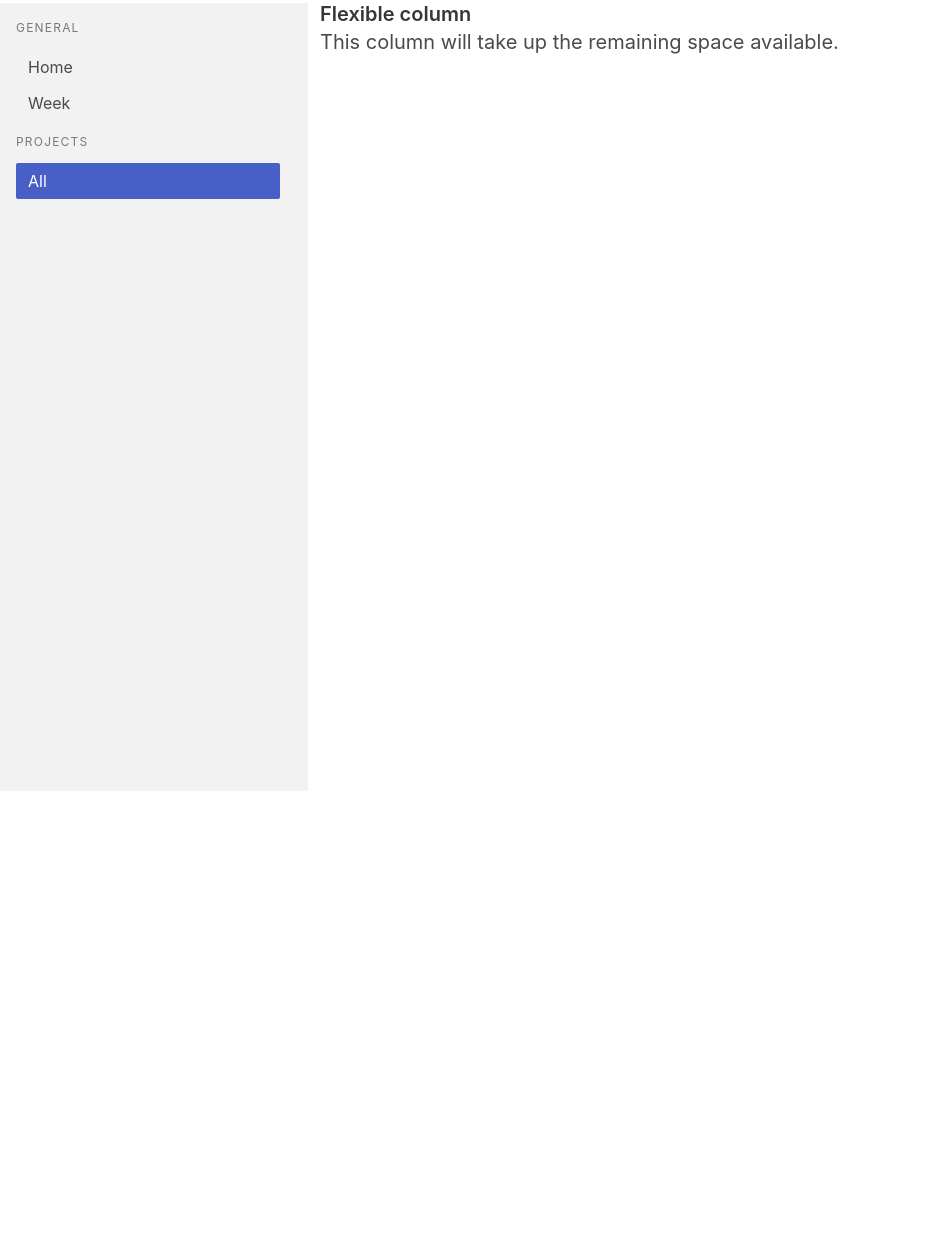
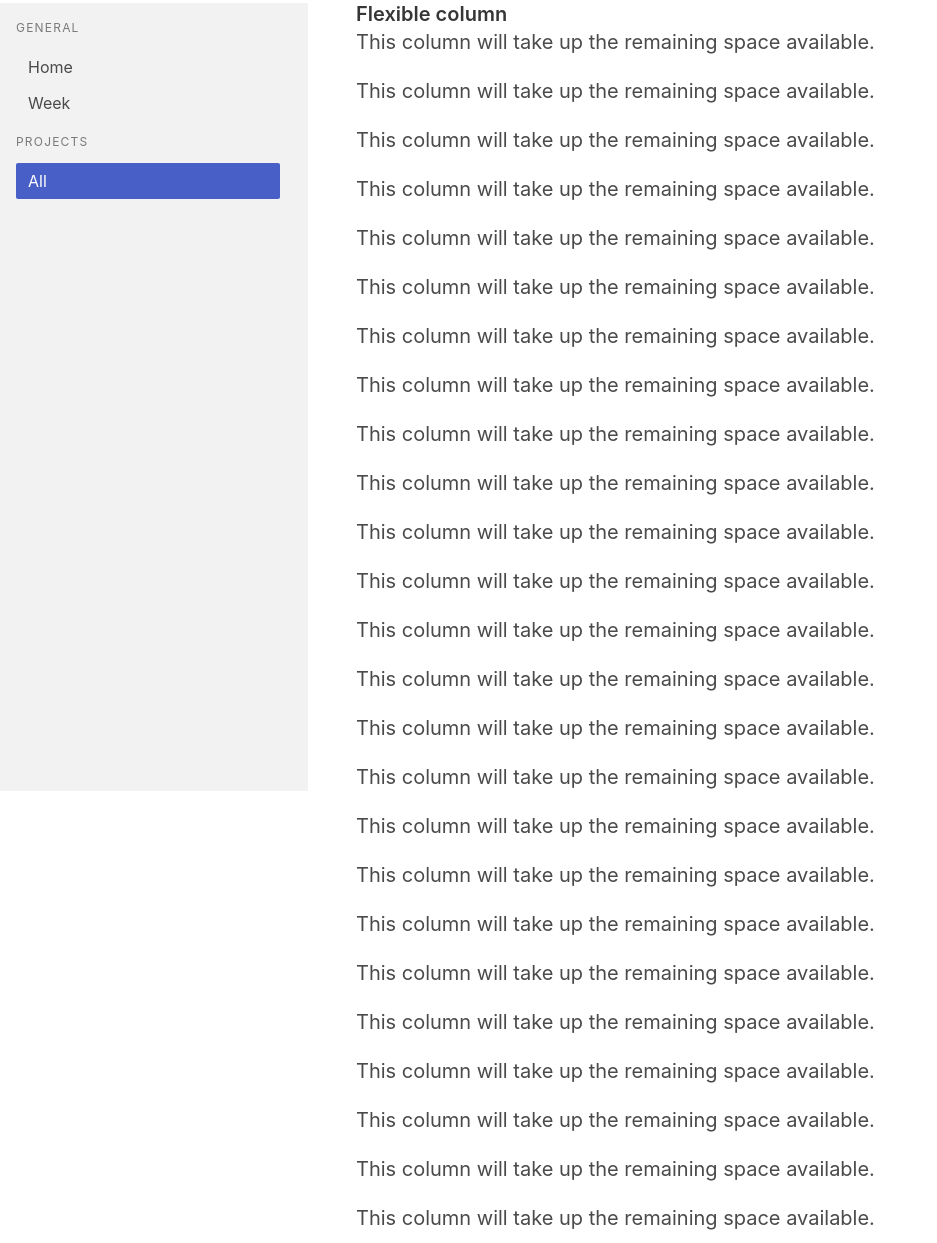
Before and after one commit to chaandharaghav/todo-list, a plain HTML site: page index.html in a window 1280 px wide. Shown: the part 97-1340 px from the top of the page, without its empty margins (0-937 px from the left). Before the commit the page ends 800 px from the top, so only its background shows below. Drawn offline with Linux system fonts and the light colour scheme.

Commit message:
Fix navbar to the top and add padding to top

```diff
--- a/index.html
+++ b/index.html
@@ -17,7 +17,11 @@
   <body>
     <!-- Navbar begins here -->
 
-    <nav class="navbar" role="navigation" aria-label="main navigation">
+    <nav
+      class="navbar is-fixed-top"
+      role="navigation"
+      aria-label="main navigation"
+    >
       <div class="navbar-brand my-3">
         <a class="navbar-item is-size-2" href="#">
           <span class="icon">
@@ -58,8 +62,80 @@
 
     <!-- Main content begins here -->
     <div class="columns is-mobile" id="mainContent">
-      <div class="column">
+      <div class="column px-6">
         <p class="title is-5">Flexible column</p>
+        <p class="subtitle">
+          This column will take up the remaining space available.
+        </p>
+        <p class="subtitle">
+          This column will take up the remaining space available.
+        </p>
+        <p class="subtitle">
+          This column will take up the remaining space available.
+        </p>
+        <p class="subtitle">
+          This column will take up the remaining space available.
+        </p>
+        <p class="subtitle">
+          This column will take up the remaining space available.
+        </p>
+        <p class="subtitle">
+          This column will take up the remaining space available.
+        </p>
+        <p class="subtitle">
+          This column will take up the remaining space available.
+        </p>
+        <p class="subtitle">
+          This column will take up the remaining space available.
+        </p>
+        <p class="subtitle">
+          This column will take up the remaining space available.
+        </p>
+        <p class="subtitle">
+          This column will take up the remaining space available.
+        </p>
+        <p class="subtitle">
+          This column will take up the remaining space available.
+        </p>
+        <p class="subtitle">
+          This column will take up the remaining space available.
+        </p>
+        <p class="subtitle">
+          This column will take up the remaining space available.
+        </p>
+        <p class="subtitle">
+          This column will take up the remaining space available.
+        </p>
+        <p class="subtitle">
+          This column will take up the remaining space available.
+        </p>
+        <p class="subtitle">
+          This column will take up the remaining space available.
+        </p>
+        <p class="subtitle">
+          This column will take up the remaining space available.
+        </p>
+        <p class="subtitle">
+          This column will take up the remaining space available.
+        </p>
+        <p class="subtitle">
+          This column will take up the remaining space available.
+        </p>
+        <p class="subtitle">
+          This column will take up the remaining space available.
+        </p>
+        <p class="subtitle">
+          This column will take up the remaining space available.
+        </p>
+        <p class="subtitle">
+          This column will take up the remaining space available.
+        </p>
+        <p class="subtitle">
+          This column will take up the remaining space available.
+        </p>
+        <p class="subtitle">
+          This column will take up the remaining space available.
+        </p>
         <p class="subtitle">
           This column will take up the remaining space available.
         </p>
```
Also changed, not shown: css/styles.css.
